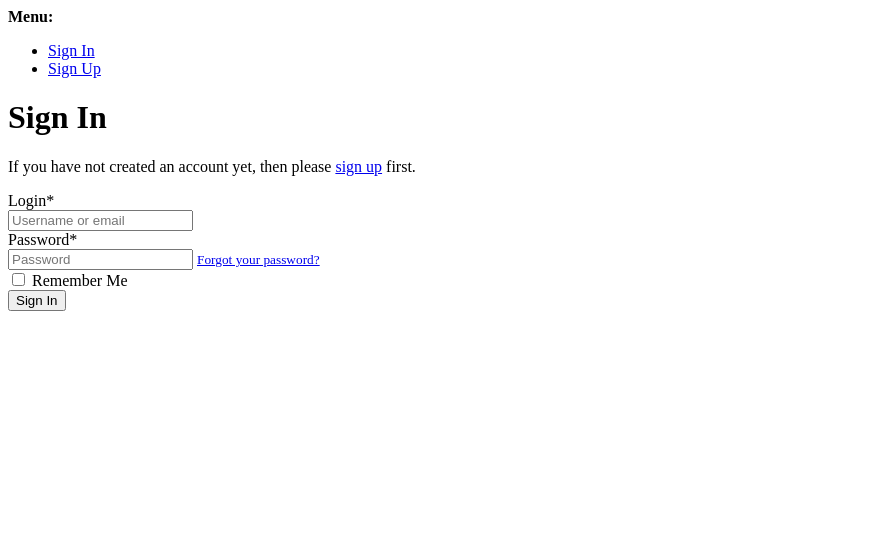
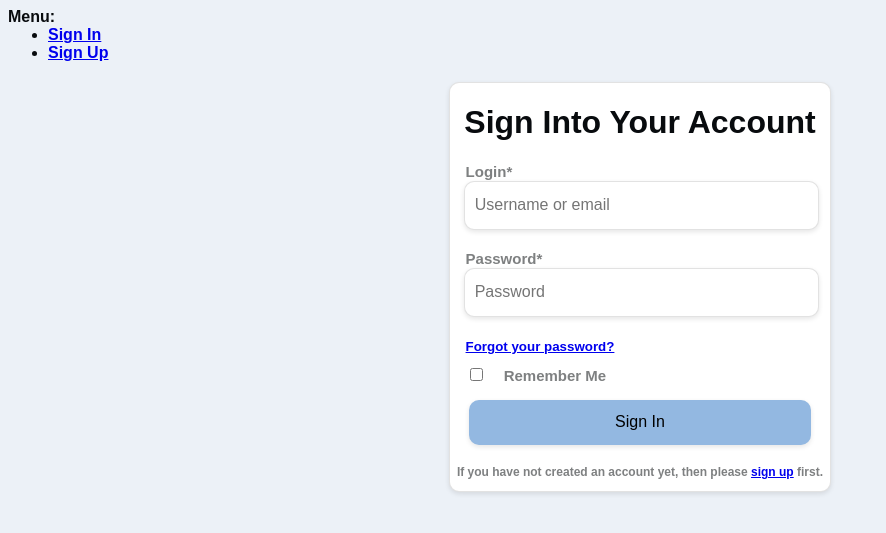
Before and after one commit to PeterGarvanski/HorizonMarkets, a Django app: page /accounts/login/ in a window 1280 px wide. Shown: the top 533 px of the page, without its empty margins (0-886 px from the left). Run offline with Django 4.2, Linux system fonts and the light colour scheme; some libraries are stand-ins or nearby versions.

Commit message:
feat: redid the loging and signup pages

```diff
--- /dev/null
+++ b/static/css/login-signup.css
@@ -0,0 +1,78 @@
+body {
+    font-family: "Poppins", sans-serif;
+    font-weight: 700;
+    background-color: #ecf1f7;
+    color: #080B0E;
+}
+
+form {
+    background-color: #ffffff;
+    border-radius: 10px;
+    width: 30%;
+    margin: auto;
+    border: 1px solid rgba(128, 128, 128, 0.233);
+    box-shadow: 0px 2px 5px 0px rgba(0, 0, 0, 0.1);
+}
+
+.form-control {
+    width: 90%;
+    margin: 0 0 20px 3.5%;
+    border: 1px solid rgba(128, 128, 128, 0.233);
+    border-radius: 10px;
+    height: 45px;
+    box-shadow: 0px 2px 5px 0px rgba(0, 0, 0, 0.1);
+    padding-left: 10px;
+    font-size: 16px;
+}
+
+button {
+    width: 90%;
+    margin: 0 0 20px 5%;
+    border-radius: 10px;
+    height: 45px;
+    box-shadow: 0px 2px 5px 0px rgba(0, 0, 0, 0.1);
+    font-size: 16px;
+    background-color: #93b8e1;
+    border: none;
+    background-color: #93b8e1;
+}
+
+label {
+    font-size: 15px;
+    font-weight: 600;
+    margin: 0 0 0 4%;
+    color: #080b0e85;
+}
+
+ul {
+    margin: 0 0 20px 0;
+}
+
+.title {
+    text-align: center;
+}
+
+.reminder {
+    text-align: center;
+    margin-top: 0;
+    font-size: 12px;
+    color: #080b0e85;
+}
+
+.form-check {
+    width: 90%;
+    margin: 10px 0 15px 4%;
+}
+
+small {
+    width: 90%;
+    margin-left: 4%;
+}
+
+.description {
+    width: 90%;
+    text-align: center;
+    font-size: 14px;
+    color: #080b0e85;
+    margin: 0 auto 20px auto;
+}
--- a/templates/allauth/account/login.html
+++ b/templates/allauth/account/login.html
@@ -1,22 +1,19 @@
 {% extends "account/base_entrance.html" %}
 {% load i18n %}
 {% load crispy_forms_tags %}
-{% block head_title %}
-    {% trans "Sign In" %}
-{% endblock head_title %}
 {% block content %}
-    <h1>{% trans "Sign In" %}</h1>
-    <p>
-        {% blocktrans %}If you have not created an account yet, then please
-        <a href="{{ signup_url }}">sign up</a> first.{% endblocktrans %}
-    </p>
     <form method="post" action="{% url 'account_login' %}">
+        <h1 class="title">Sign Into Your Account</h1>
         {% csrf_token %}
         {{ form|crispy }}
         {% if redirect_field_value %}
             <input type="hidden" name="{{ redirect_field_name }}" value="{{ redirect_field_value }}" />
         {% endif %}
         <button type="submit">{% trans "Sign In" %}</button>
+        <p class="reminder">
+            {% blocktrans %}If you have not created an account yet, then please
+            <a href="{{ signup_url }}">sign up</a> first.{% endblocktrans %}
+        </p>
     </form>
     {% if SOCIALACCOUNT_ENABLED %}
         {% include "socialaccount/snippets/login.html" with page_layout="entrance" %}
--- a/templates/allauth/allauth/layouts/base.html
+++ b/templates/allauth/allauth/layouts/base.html
@@ -1,4 +1,5 @@
 {% load i18n %}
+{% load static %}
 <!DOCTYPE html>
 <html>
     <head>
@@ -10,6 +11,7 @@
         </title>
         {% block extra_head %}
         {% endblock extra_head %}
+        <link rel="stylesheet" type="text/css" href="{% static 'css/login-signup.css' %}">
     </head>
     <body>
         {% block body %}
```
Also changed, not shown: dashboard/views.py (+28 -17 lines), templates/allauth/account/password_reset.html (+7 -9 lines), templates/allauth/account/signup.html (+5 -10 lines), db.sqlite3.
